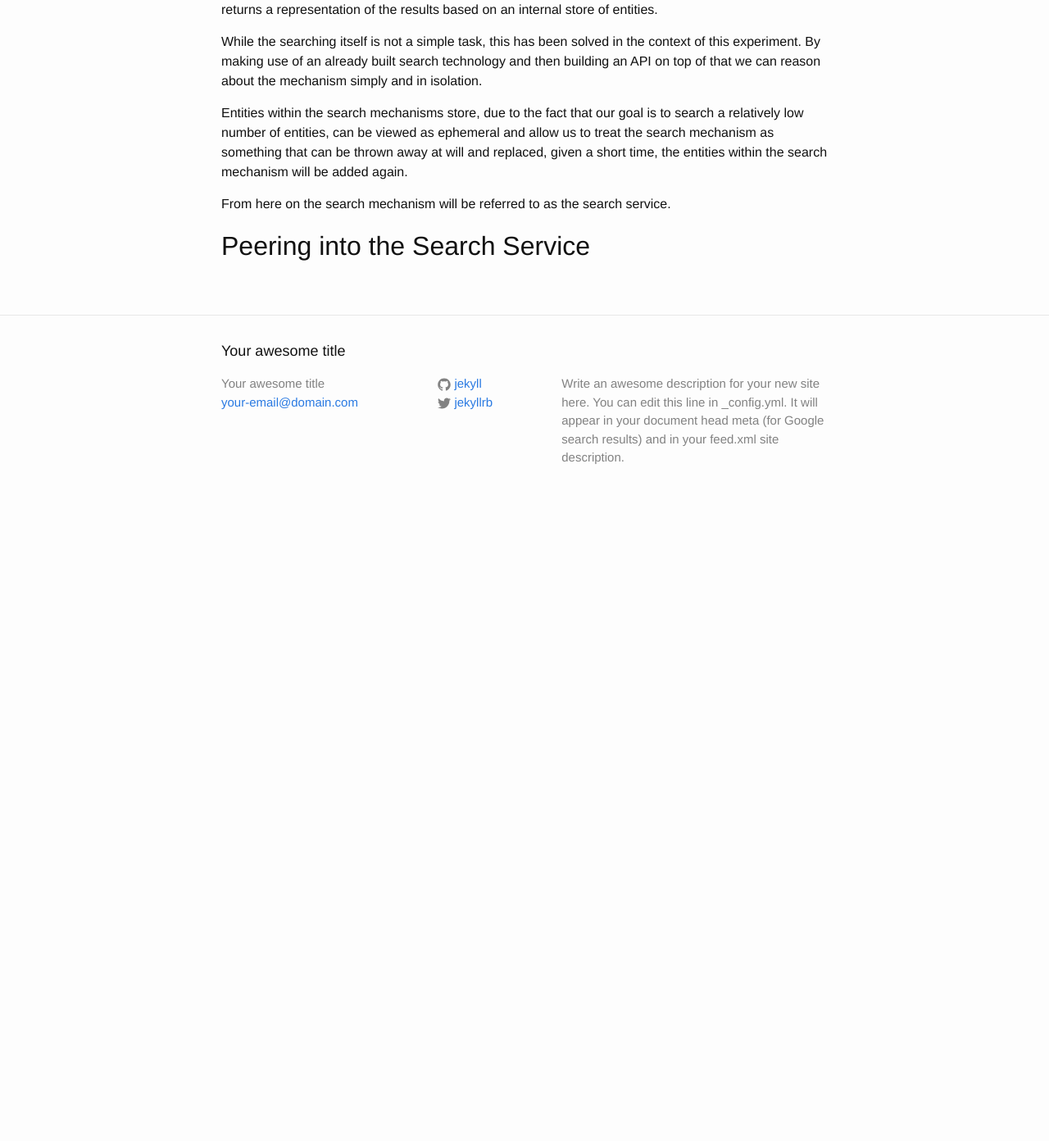
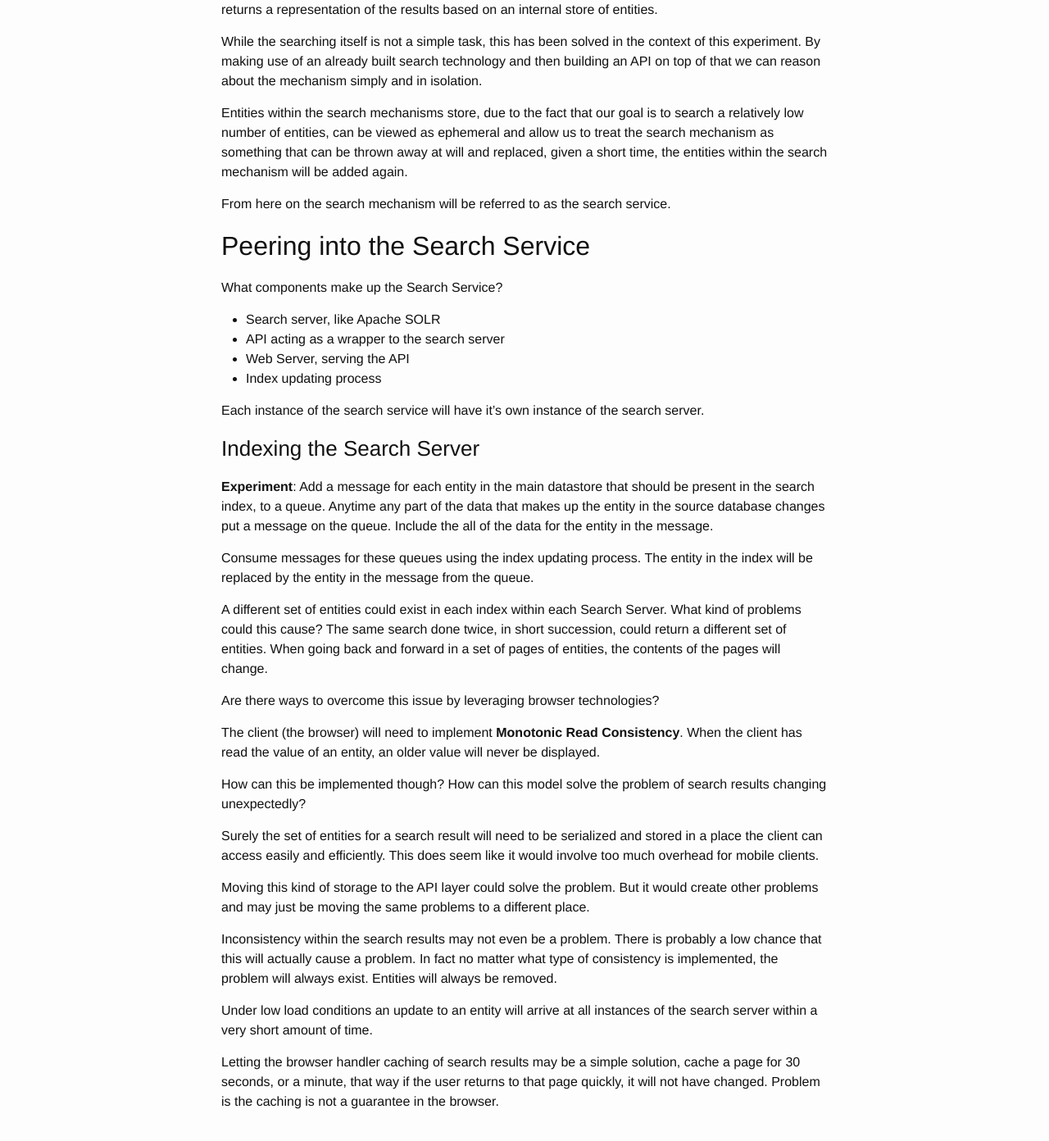
Before and after one commit to alndvz/alndvz.github.io, a Jekyll site: the page built from _posts/2016-06-25-cache.markdown, in a window 1280 px wide and 1400 px high, scrolled down 1085 px. Shown: the top 1392 px of the window at 82% size. Built offline with Jekyll 4.4.1, drawn with Linux system fonts in a browser that asks for light colours; before the commit the page ends 1715 px from its top, so only the background shows below that; some of the changed text lies outside the part shown.

Commit message:
Wrote about cache more

```diff
--- a/_config.yml
+++ b/_config.yml
@@ -6,16 +6,16 @@
 # 'jekyll serve'. If you change this file, please restart the server process.
 
 # Site settings
-title: Your awesome title
-email: your-email@domain.com
-description: > # this means to ignore newlines until "baseurl:"
-  Write an awesome description for your new site here. You can edit this
-  line in _config.yml. It will appear in your document head meta (for
-  Google search results) and in your feed.xml site description.
+title: alndvz
+# email: your-email@domain.com
+# description: > # this means to ignore newlines until "baseurl:"
+#  Write an awesome description for your new site here. You can edit this
+#  line in _config.yml. It will appear in your document head meta (for
+#  Google search results) and in your feed.xml site description.
 baseurl: "" # the subpath of your site, e.g. /blog
-url: "http://yourdomain.com" # the base hostname & protocol for your site
-twitter_username: jekyllrb
-github_username:  jekyll
+url: "http://alndvz.com" # the base hostname & protocol for your site
+twitter_username: alndvz
+# github_username:  jekyll
 
 # Build settings
 markdown: kramdown
--- a/_posts/2016-06-04-persisting-notes.markdown
+++ b/_posts/2016-06-04-persisting-notes.markdown
@@ -4,4 +4,4 @@ title:  "Persisting Notes"
 date:   2016-06-04 11:20:00 +0200
 categories: notes
 ---
-Hi!
+Modifiying...
--- a/_posts/2016-06-25-cache.markdown
+++ b/_posts/2016-06-25-cache.markdown
@@ -25,7 +25,7 @@ Real time results are not the only problem when using a CDN to cache the search
 
 Enter the search mechanism, it's requirements are that it take a set of parameters, and return search results. The search results can be returned as multiple representations, some being machine friendly, some being human friendly.
 
-In other words, the search mechanism is a micro server that can take a set of parameters and return JSON, or HTML markup. The markup could be loaded into the center of a user interface using a simple AJAX call. The user interface will then be responsible for styling.
+In other words, the search mechanism is a micro service that can take a set of parameters and return JSON, or HTML. The HTML could be loaded into the center of a user interface using a simple AJAX call. The user interface will then be responsible for styling.
 
 To put it clearly, the search mechanism is defined as a service that gets sent a set of parameters and returns a representation of the results based on an internal store of entities.
 
@@ -36,3 +36,35 @@ Entities within the search mechanisms store, due to the fact that our goal is to
 From here on the search mechanism will be referred to as the search service.
 
 ## Peering into the Search Service
+
+What components make up the Search Service?
+- Search server, like Apache SOLR
+- API acting as a wrapper to the search server
+- Web Server, serving the API
+- Index updating process
+
+Each instance of the search service will have it's own instance of the search server.
+
+### Indexing the Search Server
+
+**Experiment**: Add a message for each entity in the main datastore that should be present in the search index, to a queue. Anytime any part of the data that makes up the entity in the source database changes put a message on the queue. Include the all of the data for the entity in the message.
+
+Consume messages for these queues using the index updating process. The entity in the index will be replaced by the entity in the message from the queue.
+
+A different set of entities could exist in each index within each Search Server. What kind of problems could this cause? The same search done twice, in short succession, could return a different set of entities. When going back and forward in a set of pages of entities, the contents of the pages will change.
+
+Are there ways to overcome this issue by leveraging browser technologies?
+
+The client (the browser) will need to implement **Monotonic Read Consistency**. When the client has read the value of an entity, an older value will never be displayed.
+
+How can this be implemented though? How can this model solve the problem of search results changing unexpectedly?
+
+Surely the set of entities for a search result will need to be serialized and stored in a place the client can access easily and efficiently. This does seem like it would involve too much overhead for mobile clients.
+
+Moving this kind of storage to the API layer could solve the problem. But it would create other problems and may just be moving the same problems to a different place.
+
+Inconsistency within the search results may not even be a problem. There is probably a low chance that this will actually cause a problem. In fact no matter what type of consistency is implemented, the problem will always exist. Entities will always be removed.
+
+Under low load conditions an update to an entity will arrive at all instances of the search server within a very short amount of time.
+
+Letting the browser handler caching of search results may be a simple solution, cache a page for 30 seconds, or a minute, that way if the user returns to that page quickly, it will not have changed. Problem is the caching is not a guarantee in the browser.
```
